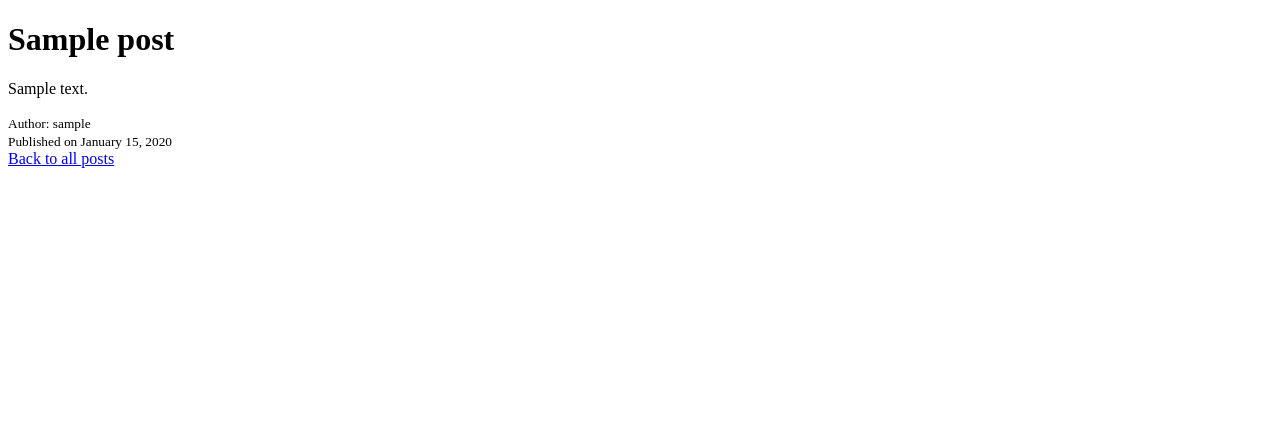
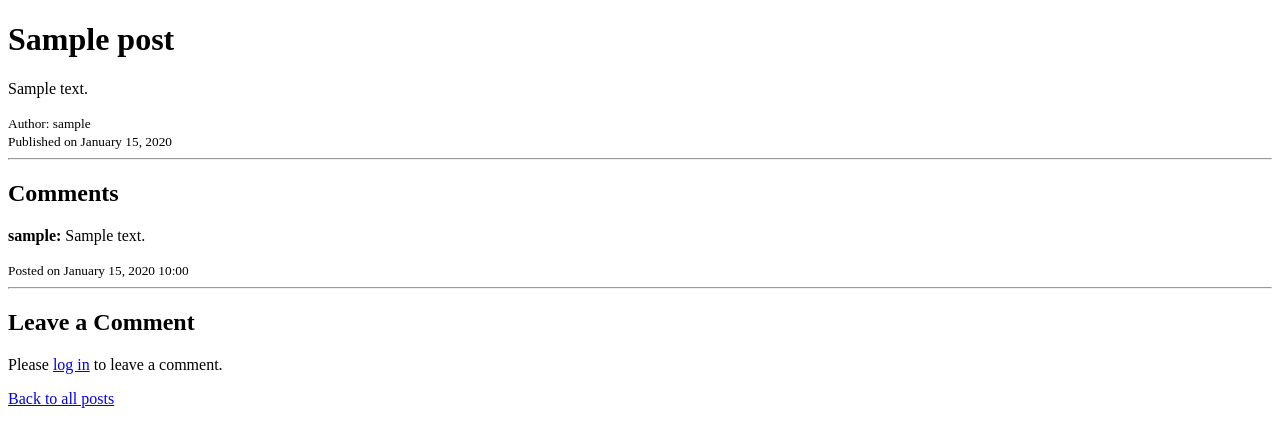
Before and after one commit to ferditing/MyBlog, a Django app: page /post/1/ in a window 1280 px wide. Shown: the top 447 px of the page. Run offline with Django 5.2, Linux system fonts and the light colour scheme; tables that the repository leaves empty hold one stand-in row (values such as "Sample post").

Commit message:
Added comments feature with authentication for adding comments

```diff
--- a/blog/admin.py
+++ b/blog/admin.py
@@ -1,5 +1,6 @@
 from django.contrib import admin
-from .models import Post
+from .models import Post, Comment
 
 admin.site.register(Post)
+admin.site.register(Comment)
 # Register your models here.
--- a/blog/forms.py
+++ b/blog/forms.py
@@ -1,7 +1,12 @@
 from django import forms
-from .models import Post
+from .models import Post, Comment
 
 class PostForm(forms.ModelForm):
     class Meta:
         model = Post
         fields = ['title', 'content','author']  # Include the fields you want in the form
+
+class CommentForm(forms.ModelForm):
+    class Meta:
+        model = Comment
+        fields = ['content']
--- a/blog/models.py
+++ b/blog/models.py
@@ -10,3 +10,13 @@ class Post(models.Model):
 
     def __str__(self):
         return self.title
+
+
+class Comment(models.Model):
+    post = models.ForeignKey(Post, on_delete=models.CASCADE, related_name='comments')  # Link to a Post
+    author = models.ForeignKey(User, on_delete=models.CASCADE)  # Link to a User
+    content = models.TextField()  # Content of the comment
+    created_at = models.DateTimeField(auto_now_add=True)  # Timestamp for when the comment was created
+
+    def __str__(self):
+        return f'Comment by {self.author} on {self.post}'
--- a/blog/templates/blog/post_detail.html
+++ b/blog/templates/blog/post_detail.html
@@ -9,7 +9,29 @@
     <p>{{ post.content }}</p>
     <small>Author: {{ post.author }}</small><br>
     <small>Published on {{ post.created_at|date:"F j, Y" }}</small>
-    <br>
+    <hr>
+
+    <h2>Comments</h2>
+    {% for comment in comments %}
+        <div>
+            <p><strong>{{ comment.author }}:</strong> {{ comment.content }}</p>
+            <small>Posted on {{ comment.created_at|date:"F j, Y H:i" }}</small>
+        </div>
+        <hr>
+    {% empty %}
+        <p>No comments yet. Be the first to comment!</p>
+    {% endfor %}
+
+    <h2>Leave a Comment</h2>
+    {% if user.is_authenticated %}
+        <form method="post">
+            {% csrf_token %}
+            {{ form.as_p }}
+            <button type="submit">Add Comment</button>
+        </form>
+    {% else %}
+        <p>Please <a href="{% url 'login' %}">log in</a> to leave a comment.</p>
+    {% endif %}
     <a href="{% url 'post_list' %}">Back to all posts</a>
 </body>
 </html>
--- a/blog/views.py
+++ b/blog/views.py
@@ -1,6 +1,6 @@
 from django.shortcuts import render, redirect,  get_object_or_404
 from .models import Post
-from .forms import PostForm
+from .forms import PostForm, CommentForm
 from django.contrib.auth.decorators import login_required
 
 def post_list(request):
@@ -8,8 +8,21 @@ def post_list(request):
     return render(request, 'blog/post_list.html', {'posts': posts})
 
 def post_detail(request, post_id):
-    post = get_object_or_404(Post, id=post_id)  # Fetch the post by ID or show a 404 if not found
-    return render(request, 'blog/post_detail.html', {'post': post})
+    post = get_object_or_404(Post, id=post_id)
+    comments = post.comments.all()  # Get all comments related to this post
+
+    if request.method == "POST":
+        form = CommentForm(request.POST)
+        if form.is_valid():
+            comment = form.save(commit=False)
+            comment.post = post  # Link the comment to the post
+            comment.author = request.user  # Set the comment's author to the logged-in user
+            comment.save()
+            return redirect('post_detail', post_id=post.id)  # Redirect to the post detail page
+    else:
+        form = CommentForm()
+
+    return render(request, 'blog/post_detail.html', {'post': post, 'comments': comments, 'form': form})
 
 @login_required
 def add_post(request):
--- a/my_blog/settings.py
+++ b/my_blog/settings.py
@@ -55,7 +55,7 @@ ROOT_URLCONF = 'my_blog.urls'
 TEMPLATES = [
     {
         'BACKEND': 'django.template.backends.django.DjangoTemplates',
-        'DIRS': [BASE_DIR / 'blog' / 'templates'],
+        'DIRS': [BASE_DIR / 'blog/templates/blog'],
         'APP_DIRS': True,
         'OPTIONS': {
             'context_processors': [
@@ -125,6 +125,8 @@ STATICFILES_DIRS = [
 MEDIA_URL = '/media/'
 MEDIA_ROOT = BASE_DIR / 'media'
 
+LOGIN_REDIRECT_URL = 'post_list'
+
 
 # Default primary key field type
 # https://docs.djangoproject.com/en/5.1/ref/settings/#default-auto-field
```
Also changed, not shown: blog/migrations/0002_comment.py (added).
